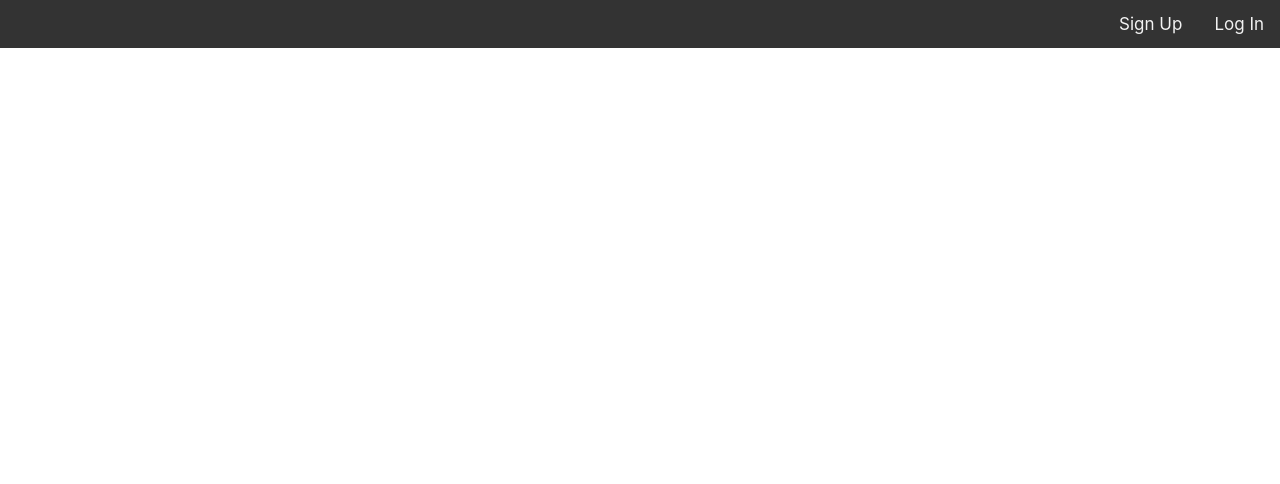
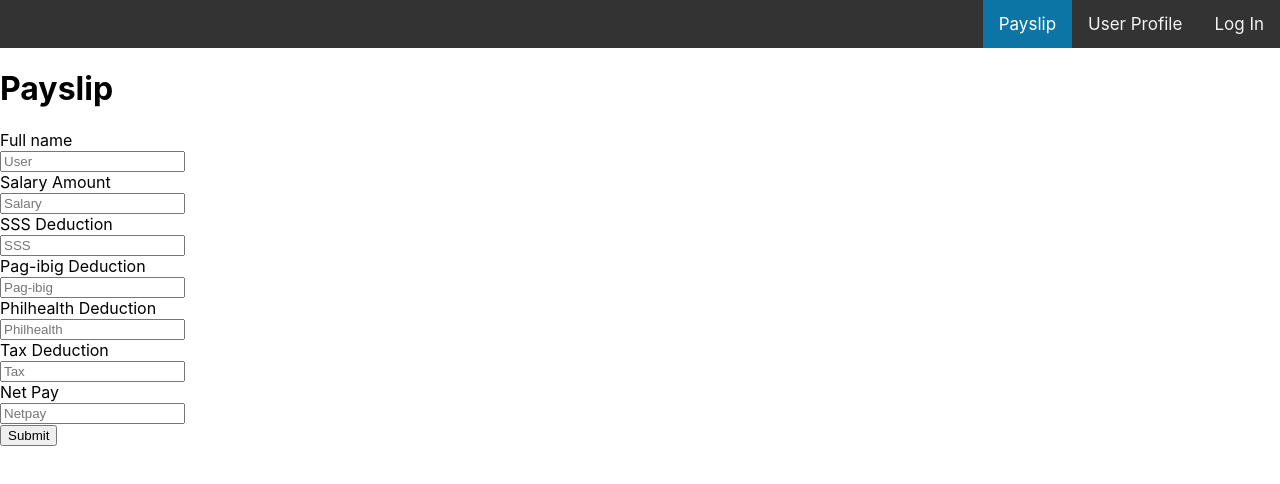
Before and after one commit to nameless0724/EZPS, a React (Create React App) app in the folder front_end/: page /payslip in a window 1280 px wide. Before the commit this address had no page. Shown: the top 484 px of the page. Built offline with nearby package versions, Linux system fonts and the light colour scheme.

Commit message:
payslip form (no css) - 25 October 2022

```diff
--- a/front_end/src/App.js
+++ b/front_end/src/App.js
@@ -1,7 +1,8 @@
 import TopBar from './components/topbar/topBar';
 import { BrowserRouter, Routes, Route } from 'react-router-dom';
 import LoginPage from './components/login/loginPage';
-import SignUpPage from './components/signUp/signUpPage';
+import ProfilePage from './components/profile/profilePage';
+import PayslipPage from './components/payslip/payslipPage';
 
 function App() {
   return (
@@ -9,7 +10,8 @@ function App() {
       <TopBar />
       <Routes>
         <Route path="/login" element={<LoginPage />} />
-        <Route path="/signup" element={<SignUpPage />} />
+        <Route path="/profile" element={<ProfilePage />} />
+        <Route path="/payslip" element={<PayslipPage />} />
       </Routes>
     </BrowserRouter>
   )
--- /dev/null
+++ b/front_end/src/components/payslip/payslipForm.js
@@ -0,0 +1,25 @@
+function Payslip(props) {
+    return (
+        <div>
+            <form onSubmit={props.handleSubmit}>
+                <label htmlFor="user">Full name</label><br/>
+                <input type="user" value={props.User} placeholder="User" onChange={props.handleUser} /><br/>
+                <label htmlFor="salary">Salary Amount</label><br/>
+                <input type="salary" value={props.Salary} placeholder="Salary" onChange={props.handleSalary} /><br/>
+                <label htmlFor="sss">SSS Deduction</label><br/>
+                <input type="sss" value={props.Sss} placeholder="SSS" onChange={props.handleSss} /><br/>
+                <label htmlFor="pagibig">Pag-ibig Deduction</label><br/>
+                <input type="pagibig" value={props.Pagibig} placeholder="Pag-ibig" onChange={props.handlePagIbig} /><br/>
+                <label htmlFor="philhealth">Philhealth Deduction</label><br/>
+                <input type="philhealth" value={props.Philhealth} placeholder="Philhealth" onChange={props.handlePhilhealth} /><br/>
+                <label htmlFor="tax">Tax Deduction</label><br/>
+                <input type="tax" value={props.Tax} placeholder="Tax" onChange={props.handleTax} /><br/>
+                <label htmlFor="netpay">Net Pay</label><br/>
+                <input type="netpay" value={props.Netpay} placeholder="Netpay" onChange={props.handleNetpay} /><br />
+                <button>Submit</button>
+            </form>
+        </div>
+    )
+}
+
+export default Payslip
--- /dev/null
+++ b/front_end/src/components/payslip/payslipPage.js
@@ -0,0 +1,63 @@
+import { useState } from 'react';
+import Payslip from './payslipForm';
+
+function PayslipPage() {
+    const [user, setUser] = useState("");
+    const [salary, setSalary] = useState("");
+    const [sss, setSss] = useState("");
+    const [pagIbig, setPagIbig] = useState("");
+    const [philhealth, setPhilhealth] = useState("");
+    const [tax, setTax] = useState("");
+    const [netpay, setNetpay] = useState("");
+
+    const handleUser = (event) => {
+        setUser(event.target.value);
+    };
+    const handleSalary = (event) => {
+        setSalary(event.target.value);
+    }
+    const handleSss = (event) => {
+        setSss(event.target.value);
+    };
+    const handlePagIbig = (event) => {
+        setPagIbig(event.target.value);
+    };
+    const handlePhilhealth = (event) => {
+        setPhilhealth(event.target.value);
+    };
+    const handleTax =(event) => {
+        setTax(event.target.value);
+    };
+    const handleNetpay = (event) => {
+        setNetpay(event.target.value);
+    }
+    const handleSubmit = (event) => {
+        event.prentDefault();
+        alert("This area is required.");
+    };
+
+    return (
+        <div>
+            <h1>Payslip</h1>
+            <Payslip
+                handleUser={handleUser}
+                handleSalary={handleSalary}
+                handleSss={handleSss}
+                handlePagIbig={handlePagIbig}
+                handlePhilhealth={handlePhilhealth}
+                handleTax={handleTax}
+                handleNetpay={handleNetpay}
+                handleSubmit={handleSubmit}
+                User={user}
+                Salary={salary}
+                Sss={sss}
+                Pagibig={pagIbig}
+                Philhealth={philhealth}
+                Tax={tax}
+                Netpay={netpay}
+            />
+        </div>
+    )
+}
+
+export default PayslipPage
--- a/front_end/src/components/signUp/signUpForm.js
+++ b/front_end/src/components/profile/profileForm.js
@@ -1,15 +1,9 @@
-function SignUp(props) {
+function Profile(props) {
     return(
         <div>
             <form onSubmit={props.handleSubmit}>
-                <label htmlFor="email">Email</label><br/>
-                <input type="email" value={props.Email} placeholder="Email" onChange={props.handleEmail} /><br/>
-                <label htmlFor="password">Password</label><br/>
-                <input type="password" value={props.Password} placeholder="Password" onChange={props.handlePassword} /><br/>
                 <label htmlFor="user">Full name</label><br/>
                 <input type="user" value={props.User} placeholder="User" onChange={props.handleUser} /><br/>
-                <label htmlFor="id">Employee ID</label><br/>
-                <input type="id" value={props.Id} placeholder="Employee ID" onChange={props.handleId} /><br/>
                 <label htmlFor="sss">SSS no.</label><br/>
                 <input type="sss" value={props.Sss} placeholder="SSS" onChange={props.handleSss} /><br/>
                 <label htmlFor="pagibig">Pag-ibig no.</label><br/>
@@ -18,10 +12,10 @@ function SignUp(props) {
                 <input type="philhealth" value={props.Philhealth} placeholder="Philhealth" onChange={props.handlePhilhealth} /><br/>
                 <label htmlFor="tax">Tax No.</label><br/>
                 <input type="tax" value={props.Tax} placeholder="Tax" onChange={props.handleTax} /><br/>
-                <button>Register</button>
+                <button>Submit</button>
             </form>
         </div>
     )
 }
 
-export default SignUp
+export default Profile
--- a/front_end/src/components/signUp/signUpPage.js
+++ b/front_end/src/components/profile/profilePage.js
@@ -1,28 +1,16 @@
 import { useState } from 'react';
-import SignUp from './signUpForm';
+import Profile from './profileForm';
 
-function SignUpPage() {
-    const [email, setEmail] = useState("");
-    const [password, setPassword] =useState("");
-    const [user, setUser] =useState("");
-    const [id, setId] = useState("");
+function ProfilePage() {
+    const [user, setUser] = useState("");
     const [sss, setSss] = useState("");
     const [pagIbig, setPagIbig] = useState("");
     const [philhealth, setPhilhealth] = useState("");
     const [tax, setTax] = useState("");
 
-    const handleEmail = (event) => {
-        setEmail(event.target.value);
-    };
-    const handlePassword = (event) => {
-        setPassword(event.target.value);
-    };
     const handleUser = (event) => {
         setUser(event.target.value);
     };
-    const handleId = (event) => {
-        setId(event.target.value);
-    }
     const handleSss = (event) => {
         setSss(event.target.value);
     };
@@ -42,21 +30,15 @@ function SignUpPage() {
 
     return (
         <div>
-            <h1> Sign Up</h1>
-            <SignUp
-                handleEmail={handleEmail}
-                handlePassword={handlePassword}
+            <h1>User Profile</h1>
+            <Profile
                 handleUser={handleUser}
-                handleId={handleId}
                 handleSss={handleSss}
                 handlePagIbig={handlePagIbig}
                 handlePhilhealth={handlePhilhealth}
                 handleTax={handleTax}
                 handleSubmit={handleSubmit}
-                Email={email}
-                Password={password}
                 User={user}
-                Id={id}
                 Sss={sss}
                 Pagibig={pagIbig}
                 Philhealth={philhealth}
@@ -66,4 +48,4 @@ function SignUpPage() {
     )
 }
 
-export default SignUpPage
+export default ProfilePage
--- a/front_end/src/components/topbar/topBar.js
+++ b/front_end/src/components/topbar/topBar.js
@@ -5,7 +5,8 @@ function TopBar() {
     return (
         <div className="topnav">
             <NavLink to="/login">Log In</NavLink>
-            <NavLink to="/signup">Sign Up</NavLink>
+            <NavLink to="/profile">User Profile</NavLink>
+            <NavLink to="/payslip">Payslip</NavLink>
         </div>
     )
 }
```
